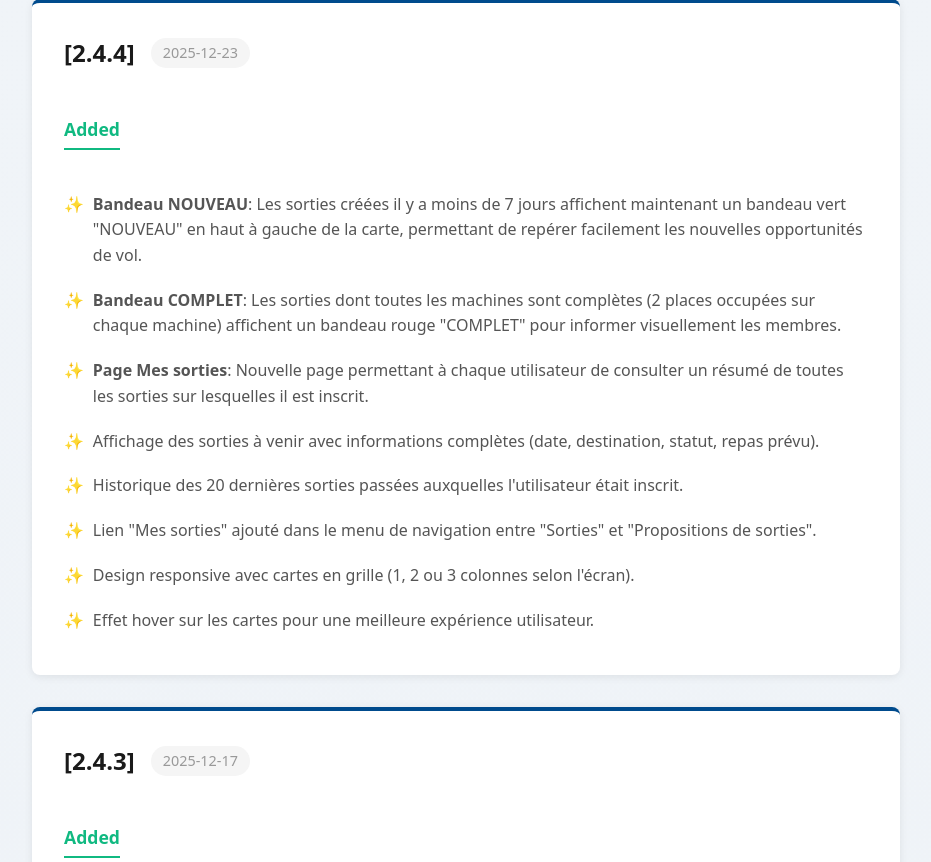
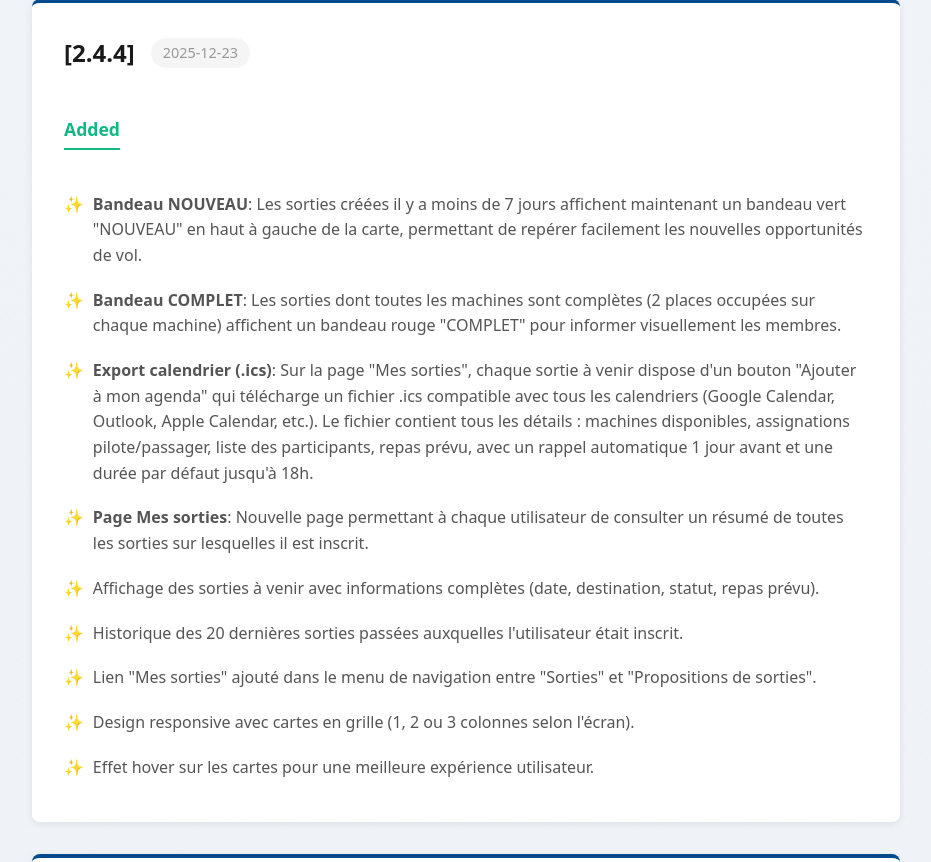
Before and after one commit to glecomte62/GESTNAV, a PHP site: page /changelog.php in a window 1280 px wide; the page is wider, and only the part inside the window is pictured. Shown: the part 296-1158 px from the top of that part, without its empty margins (174-1105 px from the left). Run offline with PHP 8.4, Linux system fonts and the light colour scheme; the visitor is signed in with stand-in values (Sample User, id 1); some libraries are stand-ins or nearby versions.

Commit message:
Mise à jour changelog: ajout export calendrier .ics

```diff
--- a/changelog.php
+++ b/changelog.php
@@ -157,6 +157,7 @@ require_login();
             <ul class="changelog-items">
                 <li><strong>Bandeau NOUVEAU</strong>: Les sorties créées il y a moins de 7 jours affichent maintenant un bandeau vert "NOUVEAU" en haut à gauche de la carte, permettant de repérer facilement les nouvelles opportunités de vol.</li>
                 <li><strong>Bandeau COMPLET</strong>: Les sorties dont toutes les machines sont complètes (2 places occupées sur chaque machine) affichent un bandeau rouge "COMPLET" pour informer visuellement les membres.</li>
+                <li><strong>Export calendrier (.ics)</strong>: Sur la page "Mes sorties", chaque sortie à venir dispose d'un bouton "Ajouter à mon agenda" qui télécharge un fichier .ics compatible avec tous les calendriers (Google Calendar, Outlook, Apple Calendar, etc.). Le fichier contient tous les détails : machines disponibles, assignations pilote/passager, liste des participants, repas prévu, avec un rappel automatique 1 jour avant et une durée par défaut jusqu'à 18h.</li>
                 <li><strong>Page Mes sorties</strong>: Nouvelle page permettant à chaque utilisateur de consulter un résumé de toutes les sorties sur lesquelles il est inscrit.</li>
                 <li>Affichage des sorties à venir avec informations complètes (date, destination, statut, repas prévu).</li>
                 <li>Historique des 20 dernières sorties passées auxquelles l'utilisateur était inscrit.</li>
```
